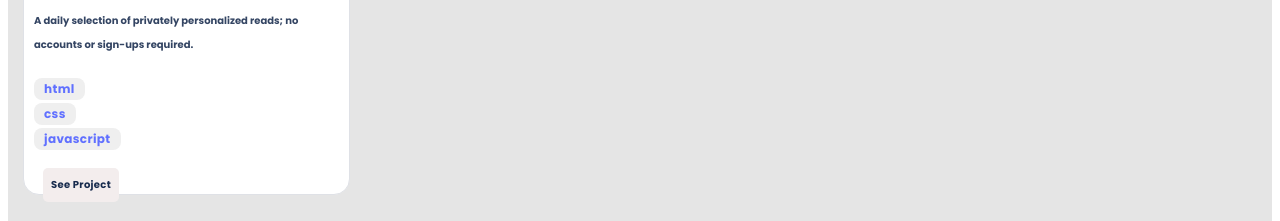
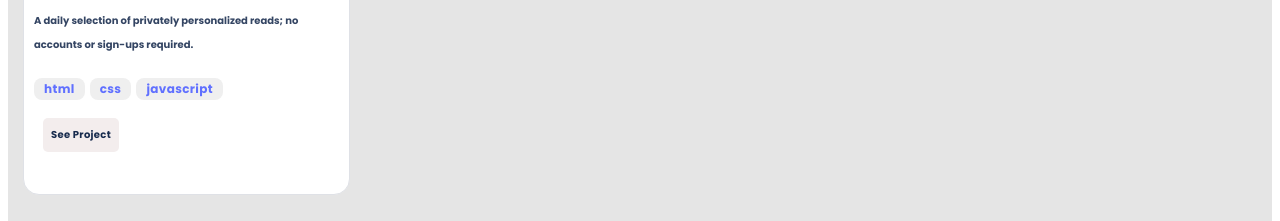
Before and after one commit to henrycode460/Portfolio-Mobile-Version-Skeleton, a website: page index.html in a window 1280 px wide. Shown: the part 731-952 px from the top of the page. Drawn offline with Linux system fonts and the light colour scheme.

Commit message:
Style.css Edited

```diff
--- a/index.html
+++ b/index.html
@@ -167,9 +167,10 @@
             <li class="tag-btn"> <button type="button"  class="btn-small">html</button> </li>
             <li class="tag-btn"> <button type="button"  class="btn-small">css</button> </li>
             <li class="tag-btn"> <button type="button"  class="btn-small">javascript</button></li>
-            <button type="button"  class="btnNormal ">See Project</button>
+
         </ul>
 
+        <button type="button"  class="btnNormal ">See Project</button>
 
 
 
--- a/style.css
+++ b/style.css
@@ -136,11 +136,12 @@ body {
 }
 
 .tag-btn-container {
-
+  display: flex;
+  flex-direction: row;
   align-items: center;
   padding: 2px 0;
   margin-left: -5px;
-  width: 100%;
+
 
 }
 
@@ -162,7 +163,7 @@ body {
   margin-left: 5px;
   border: none;
   border-radius: 8px;
-  clear: both;
+
 
   padding: 3px 10px;
 
```
Also changed, not shown: .stylelintrc.json.
